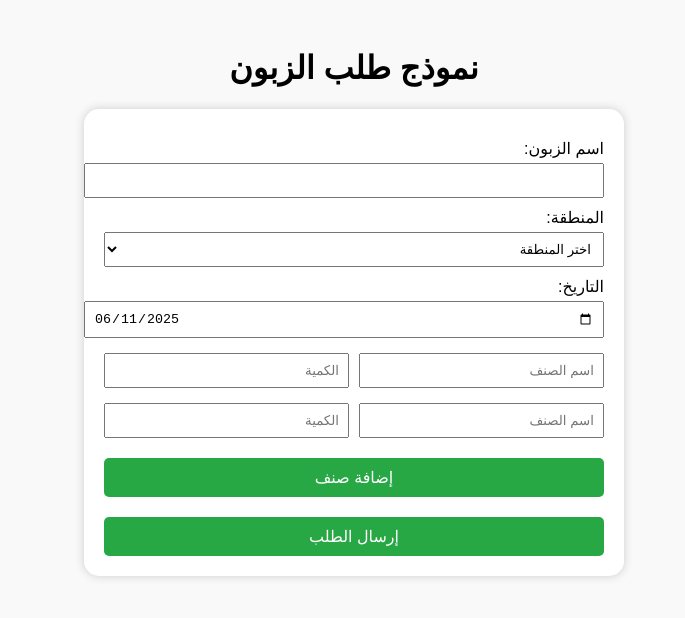
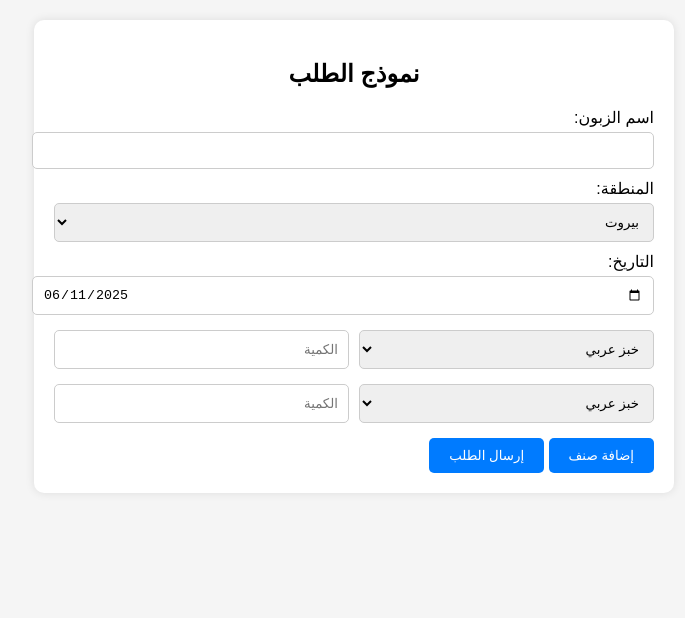
Before and after one commit to lighthouseorder/lighthouseorder, a website: page index.html in a window 1280 px wide. Both pictures are taken after a click on the button "إضافة صنف". Shown: the whole page, without its empty margins (286-971 px from the left). Drawn offline with Linux system fonts and the light colour scheme.

Commit message:
Update index.html

```diff
--- a/index.html
+++ b/index.html
@@ -2,151 +2,90 @@
 <html lang="ar">
 <head>
   <meta charset="UTF-8" />
-  <meta name="viewport" content="width=device-width, initial-scale=1.0"/>
-  <title>طلب الزبون</title>
+  <meta name="viewport" content="width=device-width, initial-scale=1.0" />
+  <title>نموذج الطلب</title>
   <style>
-    body {
-      font-family: 'Arial', sans-serif;
-      direction: rtl;
-      padding: 20px;
-      background-color: #f9f9f9;
-    }
-    h1 {
-      text-align: center;
-    }
-    form {
-      background-color: #fff;
-      padding: 20px;
-      border-radius: 15px;
-      box-shadow: 0 0 10px #ccc;
-      max-width: 500px;
-      margin: auto;
-    }
-    label {
-      display: block;
-      margin-top: 10px;
-    }
-    input, select {
-      width: 100%;
-      padding: 8px;
-      margin-top: 5px;
-    }
-    button {
-      background-color: #28a745;
-      color: white;
-      padding: 10px;
-      width: 100%;
-      border: none;
-      margin-top: 20px;
-      border-radius: 5px;
-      font-size: 16px;
-    }
-    .item-row {
-      display: flex;
-      gap: 10px;
-      margin-top: 10px;
-    }
-    .item-row input {
-      flex: 1;
-    }
+    body { font-family: Arial, sans-serif; direction: rtl; margin: 20px; background: #f5f5f5; }
+    .order-form { background: #fff; padding: 20px; border-radius: 10px; max-width: 600px; margin: auto; box-shadow: 0 0 10px rgba(0,0,0,0.1); }
+    h2 { text-align: center; margin-bottom: 20px; }
+    label { display: block; margin-top: 10px; }
+    input, select { width: 100%; padding: 10px; margin-top: 5px; border-radius: 5px; border: 1px solid #ccc; }
+    .product-group { display: flex; gap: 10px; margin-top: 10px; }
+    .product-group input, .product-group select { flex: 1; }
+    .products-container { margin-top: 10px; }
+    button { background-color: #007bff; color: white; padding: 10px 20px; border: none; border-radius: 5px; cursor: pointer; margin-top: 15px; }
+    button:hover { background-color: #0056b3; }
   </style>
 </head>
 <body>
+  <div class="order-form">
+    <h2>نموذج الطلب</h2>
+    <form id="orderForm">
+      <label for="customerName">اسم الزبون:</label>
+      <input type="text" id="customerName" name="customerName" required />
 
-  <h1>نموذج طلب الزبون</h1>
-
-  <form id="orderForm">
-    <label>اسم الزبون:</label>
-    <input type="text" id="customerName" required />
-
-    <label>المنطقة:</label>
-    <select id="area" required>
-      <option value="">اختر المنطقة</option>
+      <label for="area">المنطقة:</label>
+      <select id="area" name="area" required>
+        <option value="بيروت">بيروت</option>
         <option value="الضاحية">الضاحية</option>
         <option value="الشويفات">الشويفات</option>
-      <option value="بيروت">بيروت</option>
-      <option value="عين الرمانة">عين الرمانة</option>
+        <option value="برج البراجنة">برج البراجنة</option>
+        <option value="حارة حريك">حارة حريك</option>
       </select>
 
-    <label>التاريخ:</label>
-    <input type="date" id="date" required />
+      <label for="date">التاريخ:</label>
+      <input type="date" id="date" name="date" required value=""/>
 
-    <div id="itemsContainer">
-      <div class="item-row">
-        <input type="text" placeholder="اسم الصنف" class="productName" required />
-        <input type="number" placeholder="الكمية" class="productQty" required />
+      <div class="products-container" id="productsContainer">
+        <div class="product-group">
+          <select class="productName" name="productName[]" required>
+            <option value="خبز عربي">خبز عربي</option>
+            <option value="خبز صاج">خبز صاج</option>
+            <option value="خبز برغر">خبز برغر</option>
+            <option value="خبز فاهيتا">خبز فاهيتا</option>
+            <option value="خبز سمون">خبز سمون</option>
+          </select>
+          <input type="number" class="productQty" name="productQty[]" placeholder="الكمية" required />
         </div>
       </div>
 
-    <button type="button" onclick="addItem()">إضافة صنف</button>
+      <button type="button" onclick="addProduct()">إضافة صنف</button>
       <button type="submit">إرسال الطلب</button>
     </form>
+  </div>
 
   <script>
-    // ضبط التاريخ الحالي تلقائيًا
+    // تعبئة التاريخ تلقائيًا بتاريخ اليوم
     document.getElementById("date").valueAsDate = new Date();
+
+    function addProduct() {
+      const container = document.getElementById("productsContainer");
+      const group = document.createElement("div");
+      group.className = "product-group";
+
+      group.innerHTML = `
+        <select class="productName" name="productName[]" required>
+          <option value="خبز عربي">خبز عربي</option>
+          <option value="خبز صاج">خبز صاج</option>
+          <option value="خبز برغر">خبز برغر</option>
+          <option value="خبز فاهيتا">خبز فاهيتا</option>
+          <option value="خبز سمون">خبز سمون</option>
+        </select>
+        <input type="number" class="productQty" name="productQty[]" placeholder="الكمية" required />
+      `;
+
+      container.appendChild(group);
+    }
 
     const sheetURL = "https://script.google.com/macros/s/AKfycbzjC484_cZ1su58FfZkoeTQzXvM3-nMbxAhvEgSJarctv0OGwJy29pSufai7CLLtHiw2g/exec";
 
-    function addItem() {
-      const container = document.getElementById("itemsContainer");
-      const newRow = document.createElement("div");
-      newRow.className = "item-row";
-      newRow.innerHTML = `
-        <input type="text" placeholder="اسم الصنف" class="productName" required />
-        <input type="number" placeholder="الكمية" class="productQty" required />
-      `;
-      container.appendChild(newRow);
-    }
-
     document.getElementById("orderForm").addEventListener("submit", function(e) {
       e.preventDefault();
-
-      const name = document.getElementById("customerName").value;
-      const area = document.getElementById("area").value;
-      const date = document.getElementById("date").value;
-
-      const productNames = document.querySelectorAll(".productName");
-      const productQtys = document.querySelectorAll(".productQty");
-
-      let items = [];
-      for (let i = 0; i < productNames.length; i++) {
-        const itemName = productNames[i].value.trim();
-        const itemQty = productQtys[i].value.trim();
-        if (itemName && itemQty) {
-          items.push({ name: itemName, qty: itemQty });
-        }
-      }
-
-      // إرسال الطلب لكل صنف كسطر منفصل
-      items.forEach(item => {
-        fetch(sheetURL, {
-          method: "POST",
-          mode: "no-cors",
-          headers: {
-            "Content-Type": "application/json"
-          },
-          body: JSON.stringify({
-            name: name,
-            area: area,
-            date: date,
-            product: item.name,
-            quantity: item.qty
-          })
-        });
-      });
-
-      alert("تم إرسال الطلب بنجاح!");
-      document.getElementById("orderForm").reset();
-      document.getElementById("itemsContainer").innerHTML = `
-        <div class="item-row">
-          <input type="text" placeholder="اسم الصنف" class="productName" required />
-          <input type="number" placeholder="الكمية" class="productQty" required />
-        </div>
-      `;
-      document.getElementById("date").valueAsDate = new Date();
+      const formData = new FormData(this);
+      fetch(sheetURL, { method: "POST", body: formData })
+        .then(res => alert("تم إرسال الطلب بنجاح"))
+        .catch(err => alert("حدث خطأ!"));
     });
   </script>
-
 </body>
 </html>
```
Lines whose indentation alone changed are shown as unchanged.
